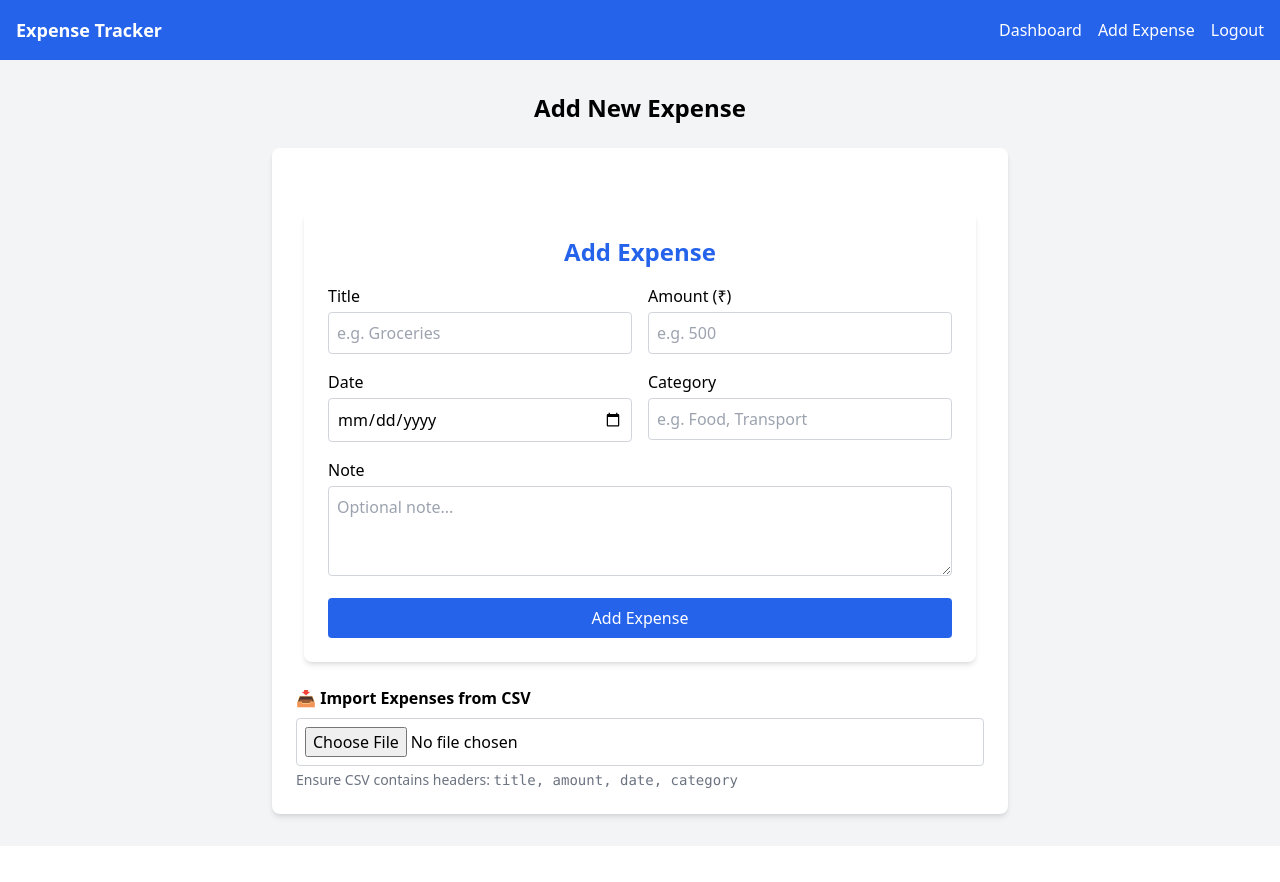
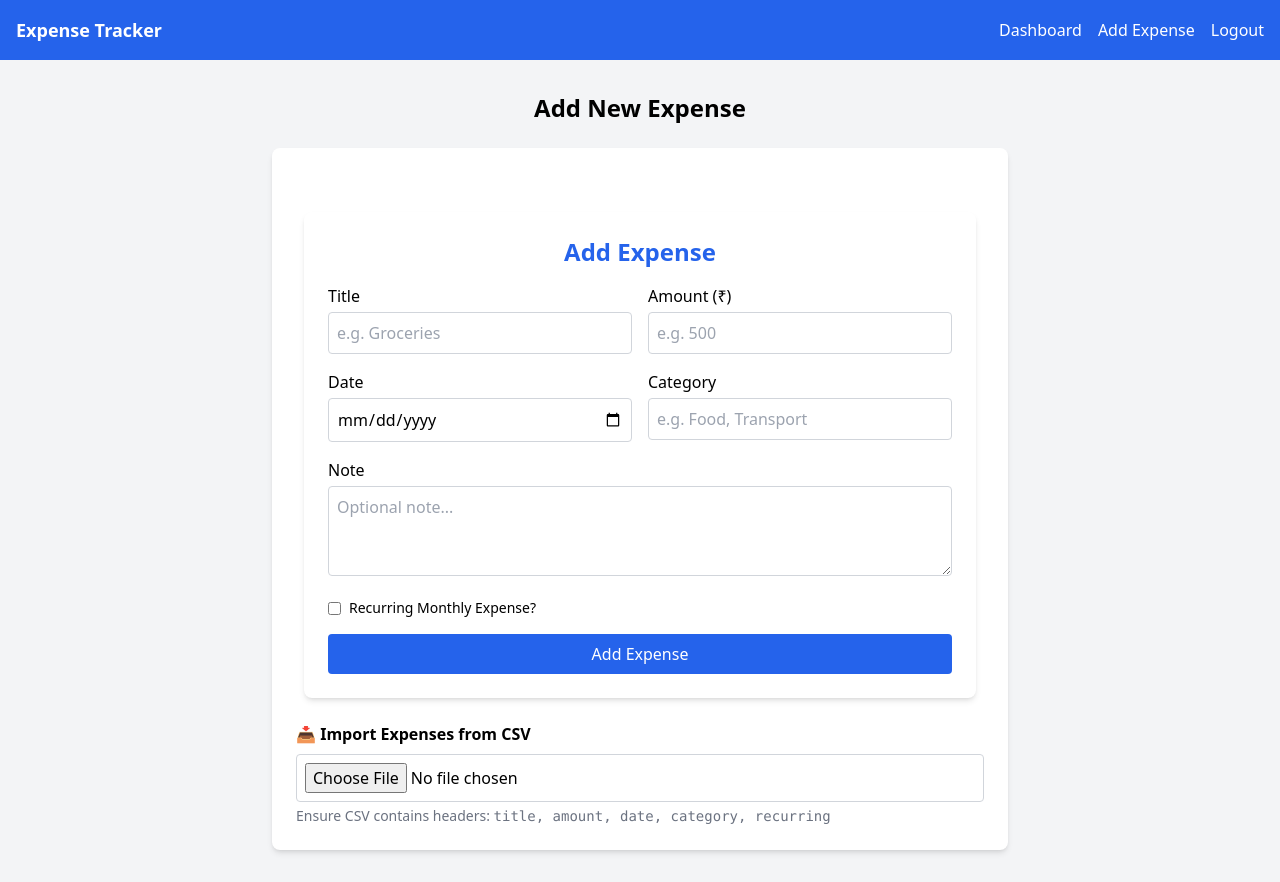
Before and after one commit to Akshaygohrava/Expense-Tracker, a React (Vite) app: page /add-expense in a window 1280 px wide. Before the commit the page ends 846 px from the top, so only its background shows below. Built offline with nearby package versions, Linux system fonts and the light colour scheme; no server answers; sample sign-in values are in the browser's storage.

Commit message:
Reccuring Expenses

```diff
--- a/src/components/ExpenseForm.jsx
+++ b/src/components/ExpenseForm.jsx
@@ -4,6 +4,8 @@ const ExpenseForm = ({ onSubmit }) => {
   const { register, handleSubmit, reset } = useForm();
 
   const submitHandler = (data) => {
+    // Convert "recurring" from string ("on") to boolean
+    data.recurring = data.recurring === true || data.recurring === 'on';
     onSubmit(data);
     reset(); // Clear form after submission
   };
@@ -67,6 +69,18 @@ const ExpenseForm = ({ onSubmit }) => {
         />
       </div>
 
+      {/* ✅ Recurring checkbox */}
+      <div className="flex items-center">
+        <input
+          type="checkbox"
+          {...register('recurring')}
+          className="mr-2"
+        />
+        <label className="text-sm font-medium">
+          Recurring Monthly Expense?
+        </label>
+      </div>
+
       <button
         type="submit"
         className="w-full bg-blue-600 text-white py-2 px-4 rounded hover:bg-blue-700 transition"
--- a/src/pages/AddExpense.jsx
+++ b/src/pages/AddExpense.jsx
@@ -19,6 +19,7 @@ const AddExpense = () => {
       ...expense,
       createdAt: new Date().toISOString(),
       userId: user.uid,
+      recurring: expense.recurring || false,
     };
 
     try {
@@ -48,6 +49,7 @@ const AddExpense = () => {
           amount: parseFloat(row.amount) || 0,
           date: row.date || new Date().toISOString().slice(0, 10),
           category: row.category || 'Uncategorized',
+          recurring: row.recurring?.toLowerCase() === 'true',
           createdAt: new Date().toISOString(),
           userId: user.uid,
         }));
@@ -89,7 +91,7 @@ const AddExpense = () => {
             className="block border border-gray-300 p-2 rounded w-full"
           />
           <p className="text-sm text-gray-500 mt-1">
-            Ensure CSV contains headers: <code>title, amount, date, category</code>
+            Ensure CSV contains headers: <code>title, amount, date, category, recurring</code>
           </p>
         </div>
       </div>
```
